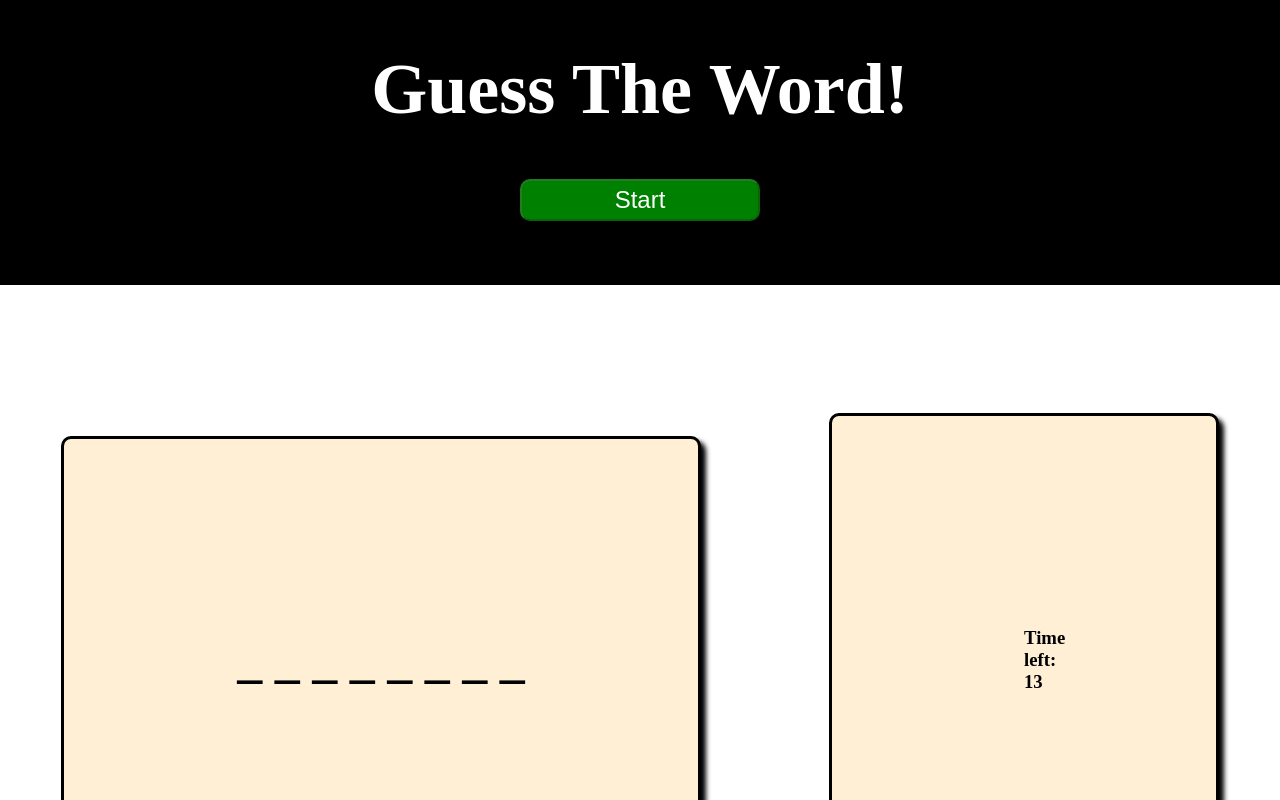
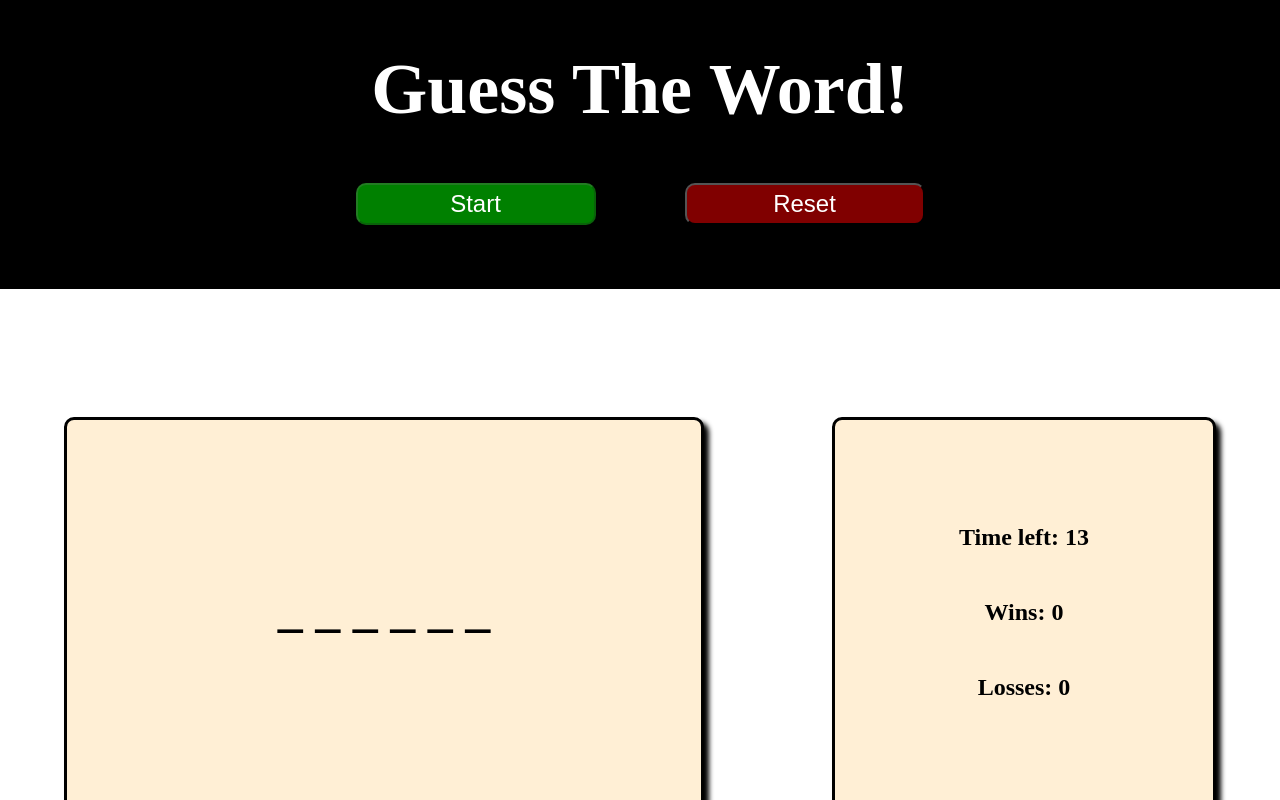
Before and after one commit to vruss14/word-guess, a plain HTML site: page index.html in a window 1280 px wide. Both pictures are taken after a click on the button "Start". Shown: the top 800 px of the page. Drawn offline with Linux system fonts and the light colour scheme.

Commit message:
adjusted CSS and added wins and losses feature in the script

```diff
--- a/index.html
+++ b/index.html
@@ -11,14 +11,21 @@
 
     <header class = "header-content">
         <h1>Guess The Word!</h1>
-        <button id = "start-btn">Start</button>
+
+        <div id = "button-wrapper">
+            <button class = "btn" id = "start-btn">Start</button>
+            <button class = "btn" id = "reset-btn">Reset</button>
+        </div>
     </header>
 
     <main id = "wrapper">
-        <div id = "word-container"></div>
+
+        <div id = "word-container">Ready?</div>
 
         <div id = "stats-container">
-            <h3 id = "timer">Time left:<span id = "time-remaining"></span></h3>
+            <h2 id = "timer">Time left: 15</h2>
+            <h2 id = "win-text">Wins: 0</h2>
+            <h2 id = "lose-text">Losses: 0</h2>
         </div>
     </main>
 
--- a/script.js
+++ b/script.js
@@ -1,45 +1,71 @@
-let wordBank = ["string", "boolean", "program", "technology", "application", "selector", "variable", "class", "event", "function", "method", "object", "array", "declaration", "expression", "property", "value"];
+let wordBank = ["string", "boolean", "program", "technology",
+"application", "selector", "variable", "class", "event",
+"function", "method", "object", "array", "declaration",
+"expression", "property", "value", "true", "false", "script", "console",
+"debug", "refactor", "syntax", "compile"];
+
+// Start the game with initialized variables
 
 let startBtn = document.getElementById("start-btn");
 startBtn.addEventListener("click", startGame);
 
 let wordContainer = document.getElementById("word-container");
-let statsContainer = document.getElementById("stats-container");
-
 let numPlaceholders = 0;
 let placeholders = [];
-
 let randomWordSelection = "";
-
-let userDidWin = false;
 
 let timer;
 let timeOnClock;
-let timerEl = document.getElementById("time-remaining")
+let timerEl = document.getElementById("timer");
 
-// Selects a random word for the game
+let statsContainer = document.getElementById("stats-container");
+let stats = document.getElementById("stats-container");
+let userDidWin = false;
+let wins = document.getElementById("win-text");
+let losses = document.getElementById("lose-text");
+let winCount = localStorage.getItem("winCount");
+let lossCount = localStorage.getItem("lossCount");
+
+// Starts the timer and generates a word when user clicks the start button
+// Resets in case user had won previously
+// Start button can't be clicked while game is unfinished
 
 function startGame () {
+    userDidWin = false;
     timeOnClock = 15;
     startBtn.disabled = true;
     setTimer();
     generateWord();
 }
 
+// Sets a 15 second timer that clears if the user wins or loses
+
 function setTimer () {
     timer = setInterval(function () {
         timeOnClock--;
+        timerEl.textContent = `Time left:  ${timeOnClock}`;
 
-        console.log(timeOnClock);
-        timerEl.textContent = `  ${timeOnClock}`;
-
-        if (userDidWin && timeOnClock > 0 || timeOnClock === 0) {
+        if (userDidWin && timeOnClock > 0) {
             clearInterval(timer);
         }
 
+        // Losing will increase the loss count and update local storage
+
+        if (timeOnClock === 0) {
+            clearInterval(timer);
+            wordContainer.textContent = "You lost! :(";
+            lossCount++;
+
+            localStorage.setItem("lossCount", lossCount);
+            losses.textContent = `Losses: ${lossCount}`;
+
+            startBtn.disabled = false;
+        }
+
     }, 1000);
+}
 
-}
+// Selects a random word for each game
 
 function generateWord () {
     placeholders = []; // Resets the array in case the user plays again
@@ -56,6 +82,10 @@ function generateWord () {
 // Listens for keys that the user presses down
 
 document.addEventListener("keydown", function (event) {
+    if (timeOnClock === 0) {
+        return;
+    }
+
     let key = event.key.toLowerCase();
     let alphabet = "abcdefghijklmnopqrstuvwxyz".split("");
 
@@ -64,7 +94,6 @@ document.addEventListener("keydown", function (event) {
         checkGuess(guessedLetter);
         checkIfWinner();
     }
-
 })
 
 // Checks if the guessed letter is within the word
@@ -88,18 +117,56 @@ function checkGuess(guessedLetter) {
             }
         }
 
-        wordContainer.textContent =  placeholders.join("");
+        wordContainer.textContent = placeholders.join("");
     }
 }
 
-// If the user has correctly the word, new text is displayed for feedback
+// If the user has correctly the word, then:
+// New text is displayed for feedback
+// The start button can be clicked again
+// The win count and local storage are both updated
 
 function checkIfWinner () {
-
     if (randomWordSelection === placeholders.join("")) {
         wordContainer.textContent = "You won! :)";
         userDidWin = true;
         startBtn.disabled = false;
+        winCount++;
+        localStorage.setItem("winCount", winCount);
+        updateWins();
+    }
+}
+
+let updateWins = () => wins.textContent = `Wins: ${winCount}`;
+
+// Retrieves current wins and losses based on local storage
+
+getPreviousStats();
+
+function getPreviousStats() {
+    if (winCount === null) {
+        wins.textContent = `Wins: 0`;
+    } else {
+        wins.textContent = `Wins: ${winCount}`;
     }
 
+    if (lossCount === null) {
+        losses.textContent = `Losses: 0`;
+    } else {
+        losses.textContent = `Losses: ${lossCount}`;
+    }
 }
+
+// Resets local storage if desired
+
+let resetBtn = document.getElementById("reset-btn");
+
+resetBtn.addEventListener("click", function () {
+    winCount = 0;
+    lossCount = 0;
+
+    localStorage.removeItem("winCount");
+    localStorage.removeItem("lossCount");
+
+    getPreviousStats();
+})
--- a/style.css
+++ b/style.css
@@ -18,33 +18,37 @@ body {
     margin: 0;
 }
 
-#start-btn {
+.btn {
     padding: 5px;
     width: 15rem;
-    background-color: green;
     color: white;
     font-size: 24px;
-    margin-left: auto;
-    margin-right: auto;
+    margin-left: 2.5rem;
+    margin-right: 2.5rem;
     border-radius: 10px;
+
+}
+
+#start-btn {
+    background-color: green;
+}
+
+#reset-btn {
+    background-color: maroon;
 }
 
 #wrapper {
     display: flex;
     justify-content: center;
-    align-items: center;
     margin-top: 10%;
     margin-bottom: 10%;
 }
 
 #word-container {
     float: left;
-    height: 70%;
+    height: 25rem;
+    width: 25rem;
     width: 50%;
-    padding-top: 15%;
-    padding-bottom: 15%;
-    padding-left: 3%;
-    padding-right: 3%;
     border: 3px solid black;
     border-radius: 10px;
     margin-right: 10%;
@@ -53,17 +57,23 @@ body {
     font-size: 50px;
     font-weight: bold;
     text-align: center;
+    padding-top: 10rem;
 }
 
 #stats-container {
     float: left;
-    height: 70%;
+    height: 25rem;
     width: 30%;
-    padding: 15%;
     background-color: papayawhip;
     border: 3px solid black;
     border-radius: 10px;
     box-shadow: 5px 5px 5px black;
+    text-align: center;
+    padding-top: 5.25rem;
+}
+
+#stats-container > h2 {
+    margin-bottom: 3rem;
 }
 
 /* Responsive design */
@@ -73,10 +83,25 @@ body {
         flex-direction: column;
     }
 
+    #button-wrapper {
+        display: flex;
+        flex-direction: column;
+    }
+
+    .btn {
+        margin-left: auto;
+        margin-right: auto;
+    }
+
+    #reset-btn {
+        margin-top: 3rem;
+    }
+
     #word-container, #stats-container {
         width: 90%;
-        margin-bottom: 5%;
+        margin-bottom: 7.5%;
         margin-right: 0;
+        margin-left: 5%;
     }
 
 }
```
